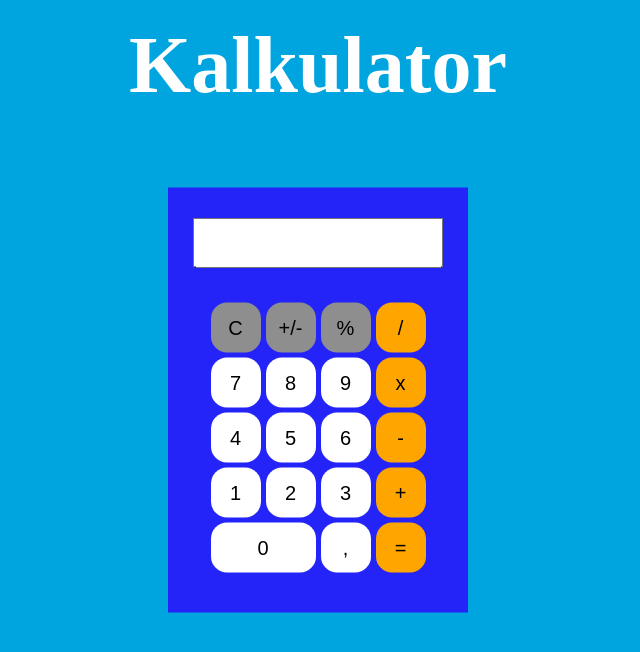
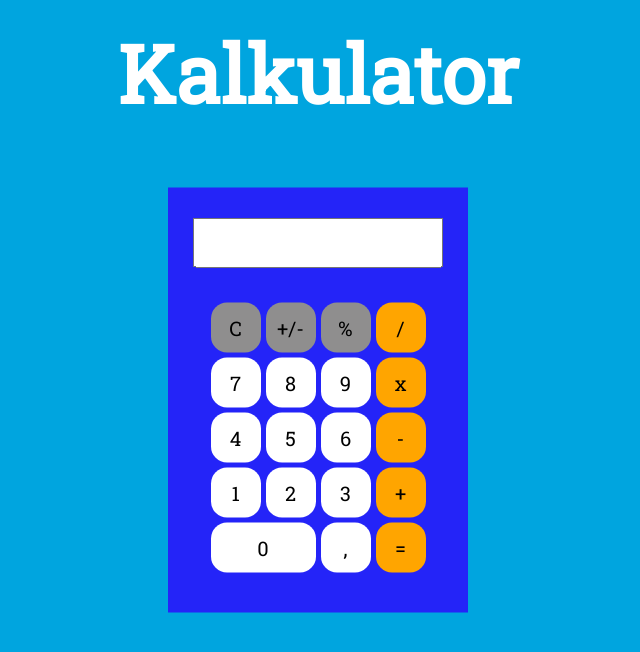
Before and after one commit to lnikol00/calculator-react, a React (Create React App) app: page / in a window 1280 px wide. Shown: the top 652 px of the page, without its empty margins (322-962 px from the left). Built offline with nearby package versions, Linux system fonts and the light colour scheme.

Commit message:
adding font

```diff
--- a/src/App.scss
+++ b/src/App.scss
@@ -1,7 +1,10 @@
+@import url('https://fonts.googleapis.com/css2?family=Roboto+Slab&display=swap');
+
 * {
   box-sizing: border-box;
   padding: 0;
   margin: 0;
+  font-family: 'Roboto Slab', serif;
 }
 
 .app-container {
```
